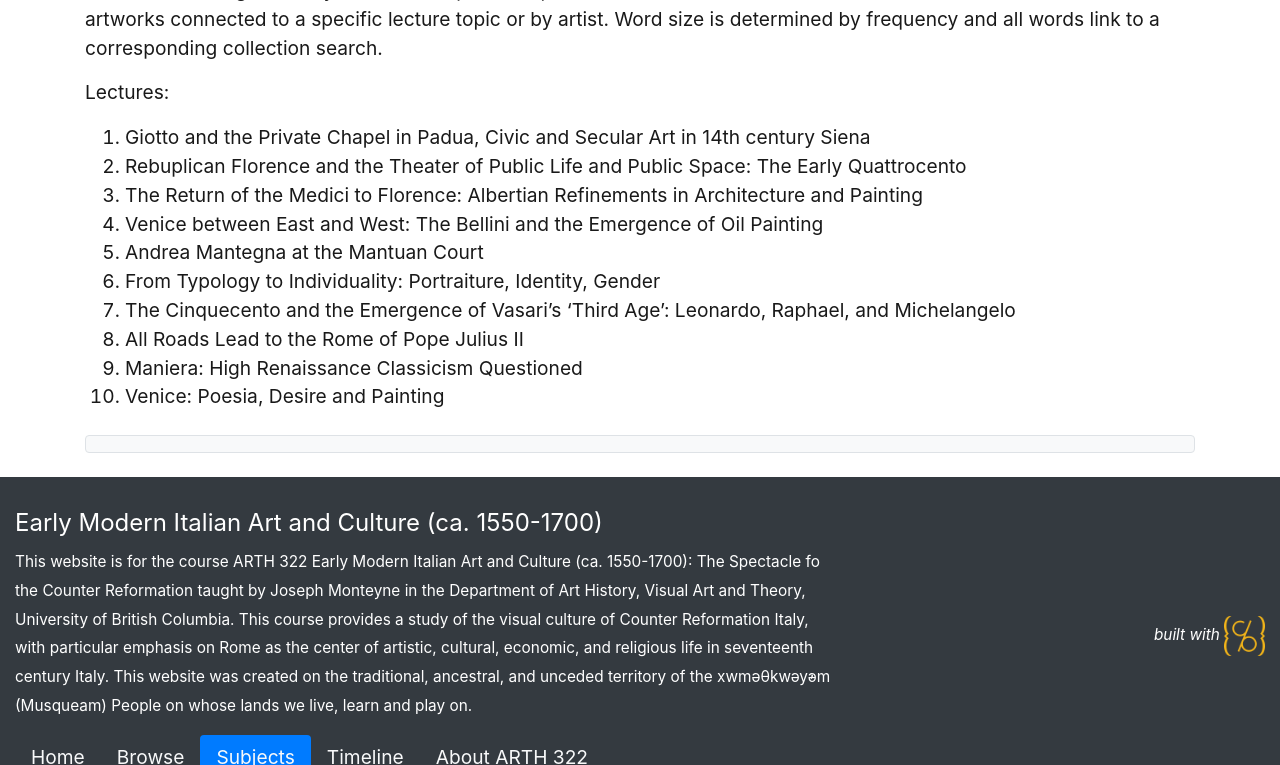
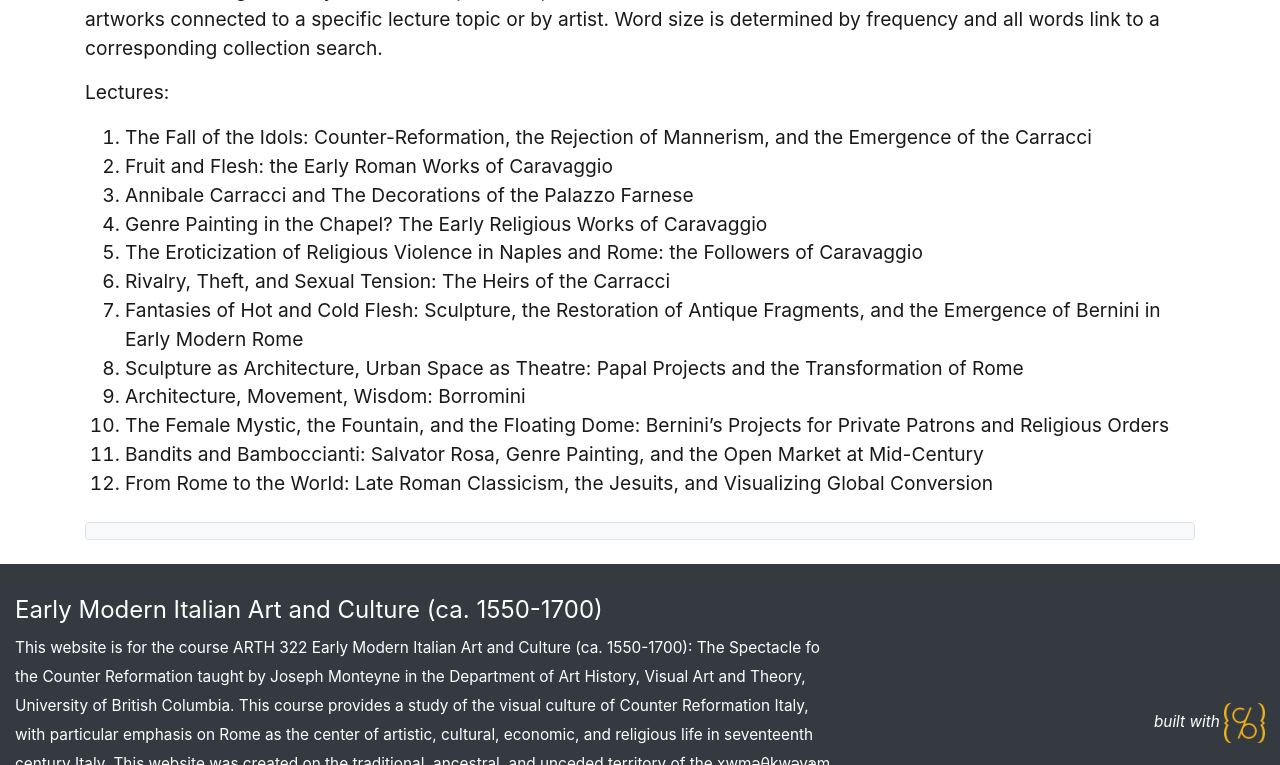
Before and after one commit to ahva-vrc/early-modern-italy, a Jekyll site: the page built from pages/subjects.md, in a window 1280 px wide and 900 px high, scrolled down 453 px, cut to the strip 135-900 px from the top of the window. Built offline with Jekyll 4.4.1, drawn with Linux system fonts in a browser that asks for light colours.

Commit message:
Update subjects.md

```diff
--- a/pages/subjects.md
+++ b/pages/subjects.md
@@ -17,13 +17,15 @@ Use this word cloud visualization to browse artworks connected to a specific lec
 Word size is determined by frequency and all words link to a corresponding collection search.
 
 Lectures:
-1. Giotto and the Private Chapel in Padua, Civic and Secular Art in 14th century Siena
-2. Rebuplican Florence and the Theater of Public Life and Public Space: The Early Quattrocento
-3. The Return of the Medici to Florence: Albertian Refinements in Architecture and Painting
-4. Venice between East and West: The Bellini and the Emergence of Oil Painting
-5. Andrea Mantegna at the Mantuan Court
-6. From Typology to Individuality: Portraiture, Identity, Gender
-7. The Cinquecento and the Emergence of Vasari's 'Third Age': Leonardo, Raphael, and Michelangelo
-8. All Roads Lead to the Rome of Pope Julius II
-9. Maniera: High Renaissance Classicism Questioned
-10. Venice: Poesia, Desire and Painting
+1. The Fall of the Idols: Counter-Reformation, the Rejection of Mannerism, and the Emergence of the Carracci
+2. Fruit and Flesh: the Early Roman Works of Caravaggio
+3. Annibale Carracci and The Decorations of the Palazzo Farnese
+4. Genre Painting in the Chapel? The Early Religious Works of Caravaggio
+5. The Eroticization of Religious Violence in Naples and Rome: the Followers of Caravaggio
+6. Rivalry, Theft, and Sexual Tension: The Heirs of the Carracci
+7. Fantasies of Hot and Cold Flesh: Sculpture, the Restoration of Antique Fragments, and the Emergence of Bernini in Early Modern Rome
+8. Sculpture as Architecture, Urban Space as Theatre: Papal Projects and the Transformation of Rome
+9. Architecture, Movement, Wisdom: Borromini
+10. The Female Mystic, the Fountain, and the Floating Dome: Bernini’s Projects for Private Patrons and Religious Orders
+11. Bandits and Bamboccianti: Salvator Rosa, Genre Painting, and the Open Market at Mid-Century
+12. From Rome to the World: Late Roman Classicism, the Jesuits, and Visualizing Global Conversion
```
